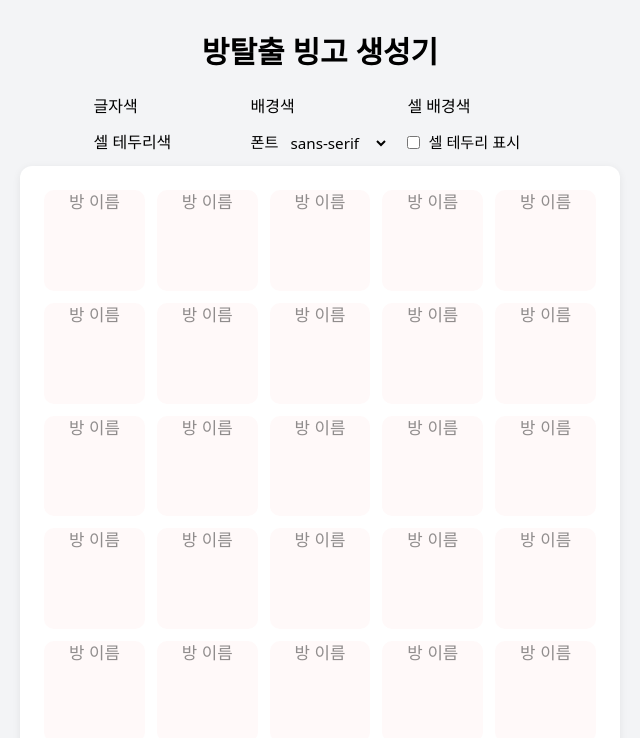
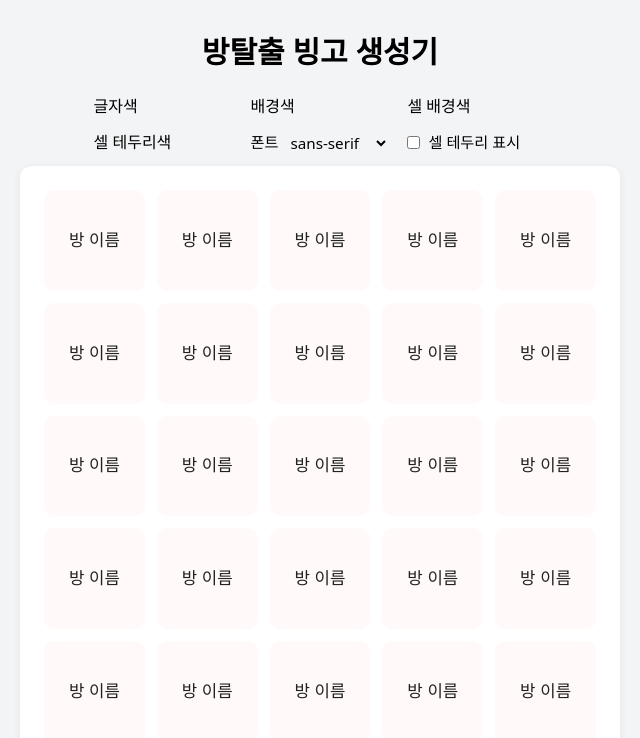
Before and after one commit to skojphy/bingo-generator, a SvelteKit app: page / in a window 1280 px wide. Shown: the top 738 px of the page, without its empty margins (320-960 px from the left). Built offline with nearby package versions, Linux system fonts and the light colour scheme; some icons are missing.

Commit message:
✨ feat: 셀 스타일 동적 적용 및 컬러피커 z-index 개선
- 셀(.cell-content)에 배경색, 테두리색, 테두리여부 동적 적용
- 컬러피커 팝업이 셀보다 위에 보이도록 z-index 조정
- E2E 테스트에서 셀 테두리 검사 대상을 .cell-content로 변경

```diff
--- a/src/components/Board.svelte
+++ b/src/components/Board.svelte
@@ -8,7 +8,6 @@
 		font: 'sans-serif',
 		cellColor: '#fff9f9',
 		cellBorderColor: '#bbbbbb',
-		cellBorder: true,
 		borderVisible: true
 	};
 	// HEX 유효성 보장: undefined/null 방지
@@ -26,6 +25,7 @@
 		rooms[i * 5 + j] = value;
 	}
 	const fontOptions = ['sans-serif', 'serif', 'monospace', 'cursive', 'fantasy'];
+	let textareaRefs = Array.from({ length: 5 }, () => Array(5));
 </script>
 
 <div class="style-controls-grid"
@@ -71,15 +71,21 @@
 >
   {#each board as row, i}
     {#each row as cell, j}
+      <div class="cell-outer" tabindex="0" on:click={() => textareaRefs[i][j].focus()}>
         <textarea
           class="cell-input"
+          bind:this={textareaRefs[i][j]}
           bind:value={board[i][j]}
           on:input={(e) => updateCell(i, j, (e.target as HTMLTextAreaElement)?.value || '')}
           maxlength={40}
           placeholder="방 이름"
+          rows="3"
           style="background:{styleConfig.cellColor};border:1.5px solid {styleConfig.cellBorderColor};border-style:{styleConfig.borderVisible ? 'solid' : 'none'};"
-        rows="1"
         ></textarea>
+        <div class="cell-content"
+          style="background:{styleConfig.cellColor};border:1.5px solid {styleConfig.cellBorderColor};border-style:{styleConfig.borderVisible ? 'solid' : 'none'};"
+        >{board[i][j] || '방 이름'}</div>
+      </div>
     {/each}
   {/each}
 </div>
@@ -109,14 +115,24 @@
     box-shadow: 0 2px 8px rgba(0,0,0,0.07);
     border-radius: 12px;
     padding: 24px;
+    z-index: 0;
   }
-  .cell-input {
+  .cell-outer {
+    position: relative;
     width: 100%;
     height: 100%;
-    aspect-ratio: 1 / 1;
     display: flex;
     align-items: center;
     justify-content: center;
+    outline: none;
+    z-index: 0;
+  }
+  .cell-input {
+    position: absolute;
+    opacity: 0;
+    z-index: 0;
+    width: 100%;
+    height: 100%;
     font-size: 1.05rem;
     border-radius: 10px;
     text-align: center;
@@ -125,5 +141,31 @@
     margin: 0;
     box-sizing: border-box;
     overflow-wrap: break-word;
+    white-space: pre-line;
+  }
+  .cell-content {
+    z-index: 0;
+    width: 100%;
+    height: 100%;
+    display: flex;
+    align-items: center;
+    justify-content: center;
+    font-size: 1.05rem;
+    text-align: center;
+    white-space: pre-line;
+    border-radius: 10px;
+    box-sizing: border-box;
+    pointer-events: none;
+    color: inherit;
+    background: transparent;
+  }
+  .cell-outer:focus-within .cell-input,
+  .cell-outer:active .cell-input {
+    opacity: 1;
+    z-index: 1;
+  }
+  .cell-outer:focus-within .cell-content,
+  .cell-outer:active .cell-content {
+    opacity: 0;
   }
 </style>
```
Also changed, not shown: 1 other file (tests, documents, lock files or other folders). Lines whose indentation alone changed are shown as unchanged.
